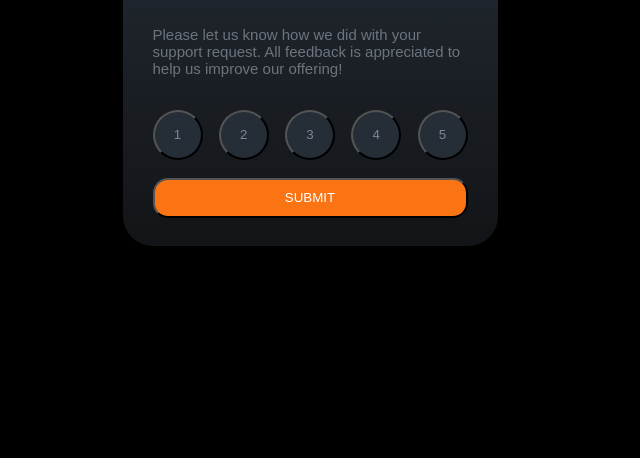
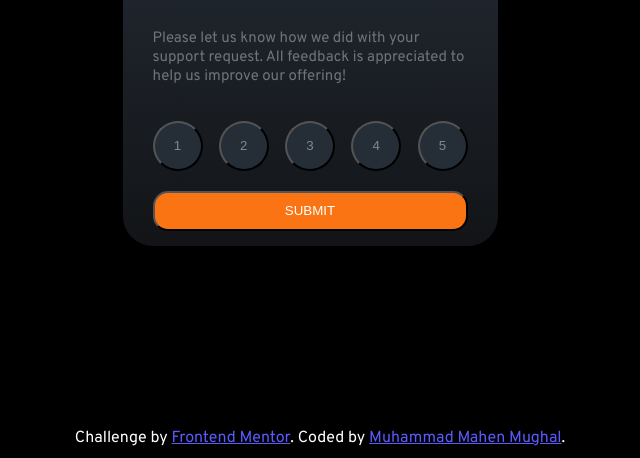
Before and after one commit to mahen2-cmd/interactive-rating-component-main, a plain HTML site: page index.html in a window 1280 px wide. Shown: the part 342-800 px from the top of the page, without its empty margins (330-970 px from the left). Drawn offline with Linux system fonts and the light colour scheme.

Commit message:
Fixed up some fonts and alignment based issues

```diff
--- a/index.html
+++ b/index.html
@@ -27,17 +27,24 @@
     </script>
 
   <link rel="stylesheet" href="styles.css">
+
+
+
+  <link rel="preconnect" href="https://fonts.googleapis.com">
+  <link rel="preconnect" href="https://fonts.gstatic.com" crossorigin>
+  <link href="https://fonts.googleapis.com/css2?family=Overpass:wght@400;700&display=swap" rel="stylesheet">
+
 </head>
 <body>
 
   <!-- Rating state start -->
+  <!-- <br>
   <br>
   <br>
   <br>
   <br>
   <br>
-  <br>
-  <br>
+  <br> -->
 
 
 
@@ -184,10 +191,12 @@
 
   <!-- Thank you state end -->
 
+<footer>
 
-  <!-- <div class="attribution">
+  <div class="attribution">
     Challenge by <a href="https://www.frontendmentor.io?ref=challenge" target="_blank">Frontend Mentor</a>.
     Coded by <a href="#">Muhammad Mahen Mughal</a>.
-  </div> -->
+  </div>
+</footer>
 </body>
 </html>
--- a/styles.css
+++ b/styles.css
@@ -7,7 +7,9 @@ body {
     display: flex;
     justify-content: center;
     align-items: center;
-    height: 100vh
+    height: 100vh;
+
+    font-family: 'Overpass', sans-serif;
 }
 
 
@@ -130,17 +132,11 @@ body {
 .square2 {
     width: 375px;
     height: 375px;
-    /* padding: 70px; */
-    /* background-color: rgba(51, 3, 3, 0.708); */
 
-    /* background: linear-gradient(to bottom, #303747, #202125); */
     background: linear-gradient(to bottom, hsl(213, 19%, 18%), hsl(216, 12%, 8%));
-    /* border-radius: 10px; */
 
     border-radius: 30px;
 
-    /* display: flex; */
-    /* align-items: flex-start; */
     margin: auto;
 }
 
@@ -164,10 +160,14 @@ body {
     color: hsl(25, 97%, 53%);
     border: none;
     cursor: pointer;
-    /* border-radius: 5px;
-    padding: 10px 20px;
-    font-size: 13px;
-    cursor: pointer;
-    font-family: 'Poppins', sans-serif;
-    width: 100%; */
 }
+
+
+ footer {
+     position: absolute;
+     bottom: 0;
+     left: 0;
+     width: 100%;
+     padding: 10px;
+     text-align: center;
+ }
```
Also changed, not shown: thankyoupage.html (+10 -3 lines).
